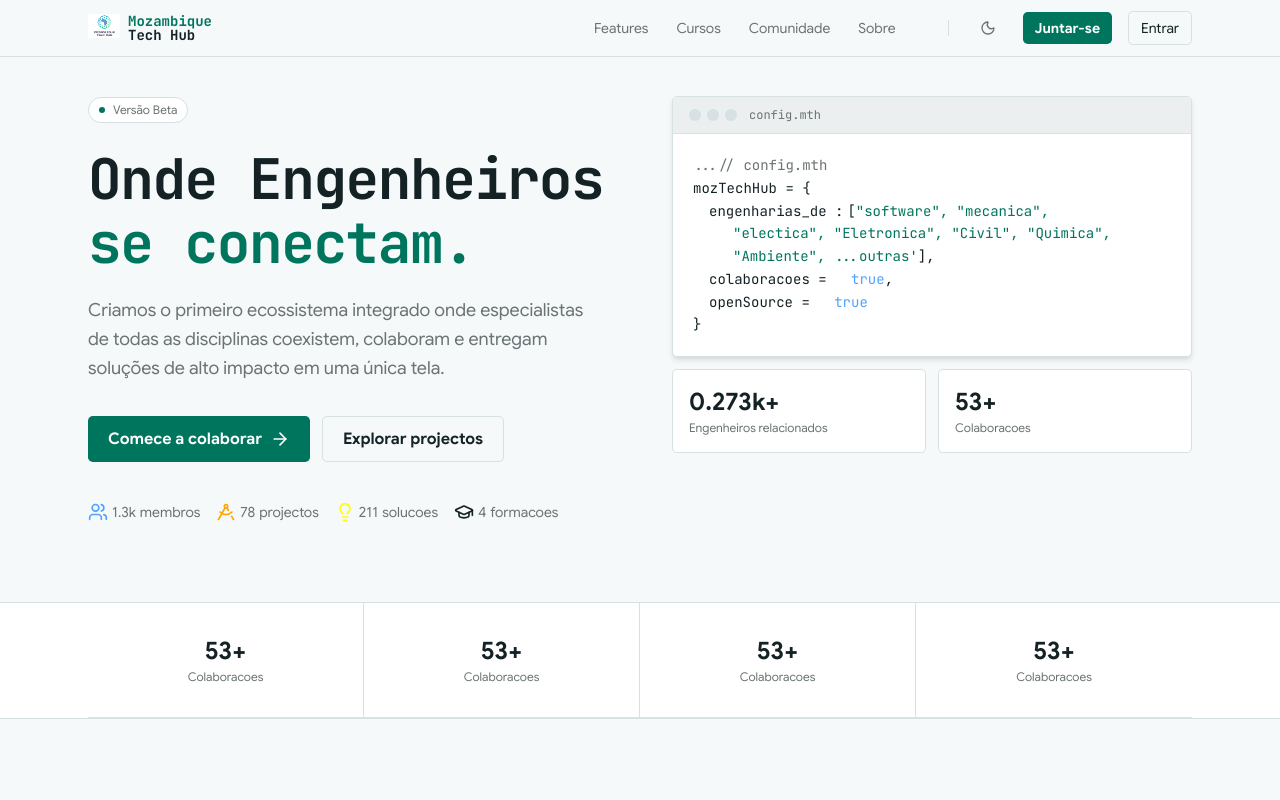
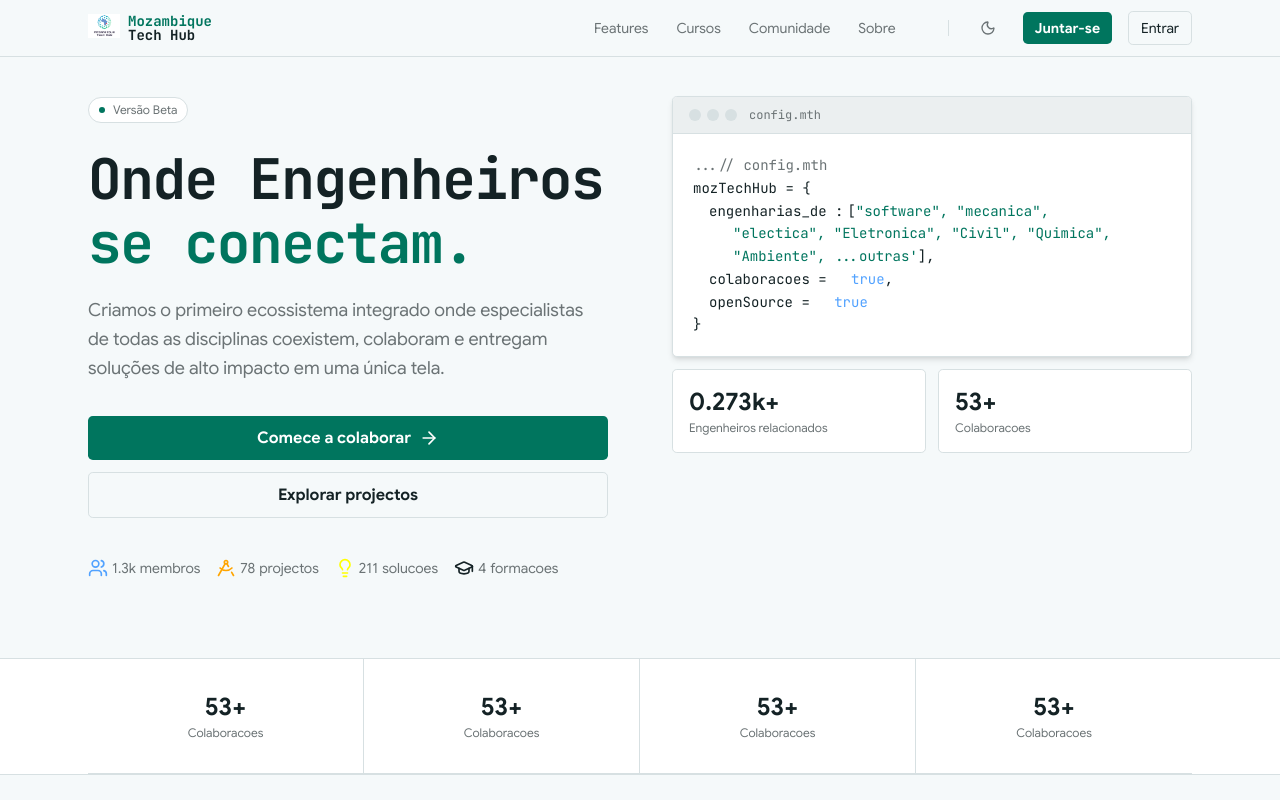
Before and after one commit to delcioleonardorofino/MthWeb_fork, a Next.js app: page / in a window 1280 px wide. Shown: the top 800 px of the page. Built offline with nearby package versions, Linux system fonts and the light colour scheme.

Commit message:
Hero fix for mobile

```diff
--- a/app/page.tsx
+++ b/app/page.tsx
@@ -26,7 +26,7 @@ export default function LandingPage() {
                   Criamos o primeiro ecossistema integrado onde especialistas de todas as disciplinas coexistem, colaboram e entregam soluções de alto impacto em uma única tela.
                 </p>
 
-                <div className='flex flex-col sm:flex-row gap-3 mb-10'>
+                <div className='flex flex-col gap-3 mb-10'>
                   <Link href='/' className='inline-flex items-center justify-center gap-2 px-5 py-2.5 bg-primary  font-semibold text-primary-foreground rounded-md hover:opacity-90 transition opacity'>
                     Comece a colaborar
                     <ArrowRight size={20} fill='none' stroke='currentColor' strokeWidth={2} strokeLinecap='round' strokeLinejoin='round' aria-hidden='true' />
@@ -259,8 +259,6 @@ export default function LandingPage() {
               </p>
             </div>
 
-
-
           </div>
         </div>
 
```
